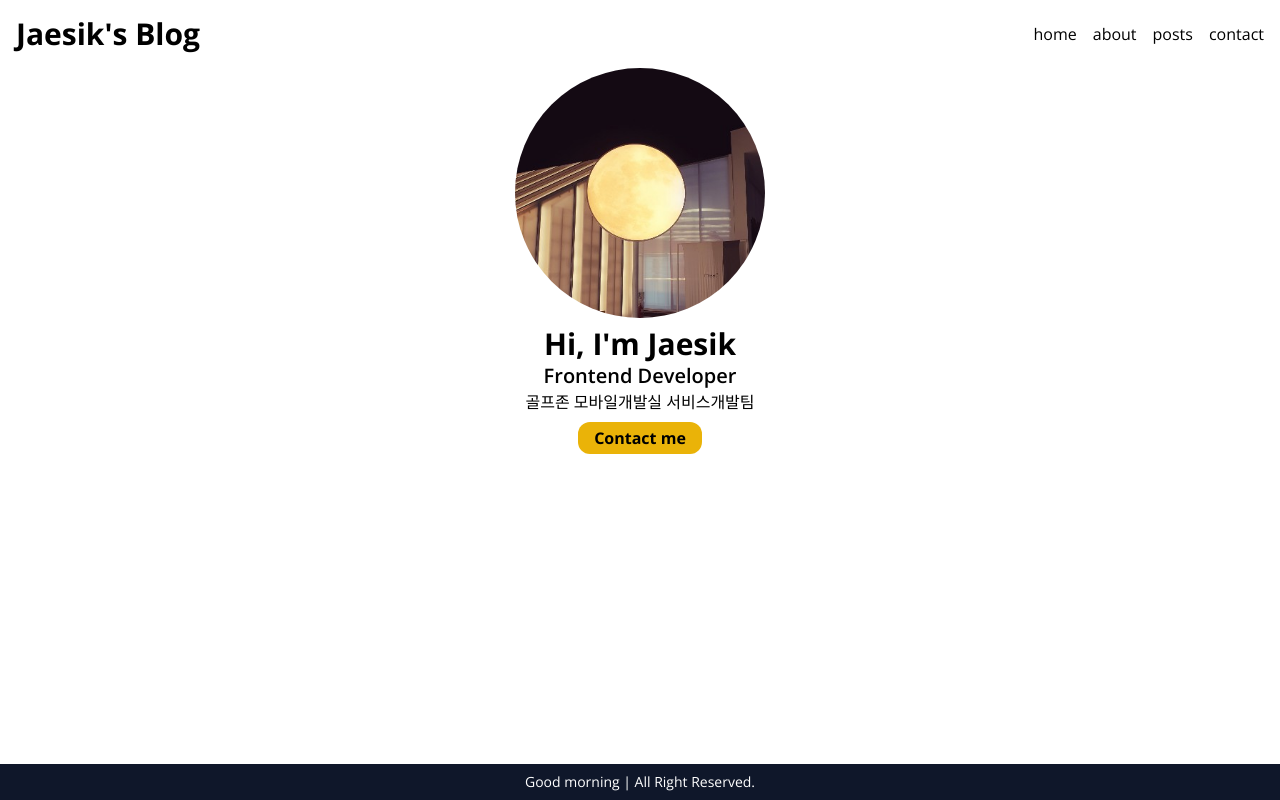
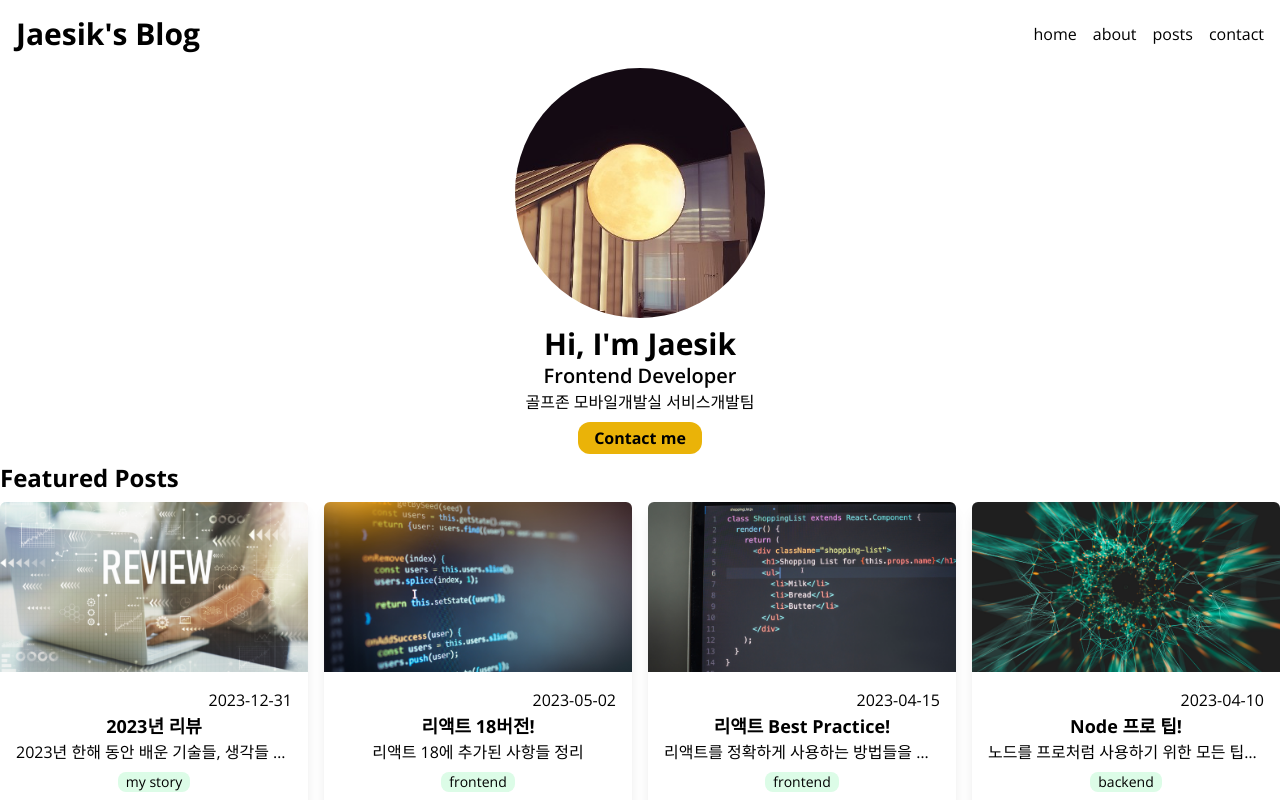
Before and after one commit to dembbuto/blog, a Next.js app: page / in a window 1280 px wide. Built offline with nearby package versions, Linux system fonts and the light colour scheme.

Commit message:
[blog] Featured Posts

```diff
--- a/src/app/page.tsx
+++ b/src/app/page.tsx
@@ -1,9 +1,12 @@
 import Hero from "@/components/Hero";
+import FeaturedPosts from "@/components/FeaturedPosts";
 
 export default function HomePage() {
   return (
     <>
       <Hero />
+      {/* @ts-expect-error Server Component */}
+      <FeaturedPosts />
     </>
   )
 }
--- /dev/null
+++ b/src/components/FeaturedPosts.tsx
@@ -0,0 +1,13 @@
+import React from 'react'
+import PostsGrid from './PostsGrid'
+import { getFeaturedPosts } from '@/service/posts'
+
+export default async function FeaturedPosts() {
+  const posts = await getFeaturedPosts();
+  return (
+    <section>
+      <h2 className='text-2xl font-bold my-2'>Featured Posts</h2>
+      <PostsGrid posts={posts} />
+    </section>
+  )
+}
--- a/src/components/Hero.tsx
+++ b/src/components/Hero.tsx
@@ -1,5 +1,5 @@
+import React from 'react'
 import Image from 'next/image'
-import React from 'react'
 import profileImage from '../../public/images/profile.jpg'
 import Link from 'next/link'
 
--- /dev/null
+++ b/src/components/PostCard.tsx
@@ -0,0 +1,30 @@
+import React from 'react'
+import { Post } from '@/service/posts'
+import Link from 'next/link';
+import Image from 'next/image';
+
+type Props = { post: Post };
+
+export default function PostCard({
+  post: { title, description, date, category, path }
+}: Props) {
+  return (
+    <Link href={`/posts/${path}`}>
+      <article className='rounded-md overflow-hidden shadow-lg'>
+        <Image
+          className='w-full'
+          src={`/images/posts/${path}.png`}
+          alt={title}
+          width={300}
+          height={200}
+        />
+        <div className='flex flex-col items-center p-4'>
+          <time className='self-end'>{date.toString()}</time>
+          <h3 className='text-lg font-bold'>{title}</h3>
+          <p className='w-full truncate text-center'>{description}</p>
+          <span className='text-sm rounded-lg bg-green-100 px-2 my-2'>{category}</span>
+        </div>
+      </article>
+    </Link>
+  )
+}
--- /dev/null
+++ b/src/components/PostsGrid.tsx
@@ -0,0 +1,17 @@
+import React from 'react'
+import { Post } from '@/service/posts'
+import PostCard from './PostCard';
+
+type Props = { posts: Post[] };
+
+export default function PostsGrid({ posts }: Props) {
+  return (
+    <ul className='grid gap-4 grid-cols-1 sm:grid-cols-2 md:grid-cols-3 lg:grid-cols-4'>
+      {posts.map((post) => (
+        <li key={post.path}>
+          <PostCard post={post} />
+        </li>
+      ))}
+    </ul>
+  )
+}
--- /dev/null
+++ b/src/service/posts.ts
@@ -0,0 +1,23 @@
+import { readFile } from "fs/promises";
+import path from "path";
+
+export type Post = {
+  title: string;
+  description: string;
+  date: Date;
+  category: string;
+  path: string;
+  featured: boolean;
+}
+
+export async function getFeaturedPosts(): Promise<Post[]> {
+  return getAllPosts()
+    .then((posts) => posts.filter((post) => post.featured));
+}
+
+export async function getAllPosts(): Promise<Post[]> {
+  const filePath = path.join(process.cwd(), 'data', 'posts.json');
+  return readFile(filePath, 'utf-8')
+    .then<Post[]>((data) => JSON.parse(data))
+    .then((posts) => posts.sort((a: Post, b: Post) => a.date > b.date ? -1 : 1));
+}
```
